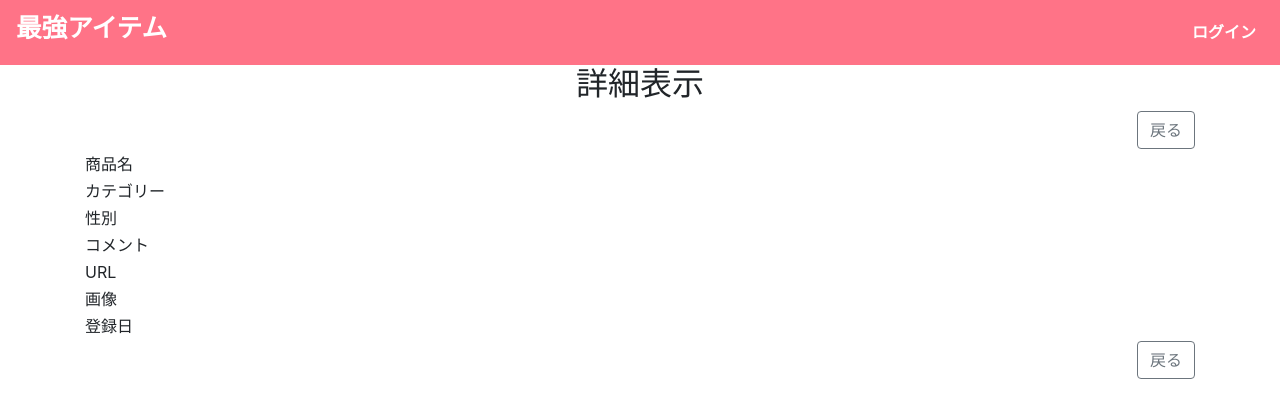
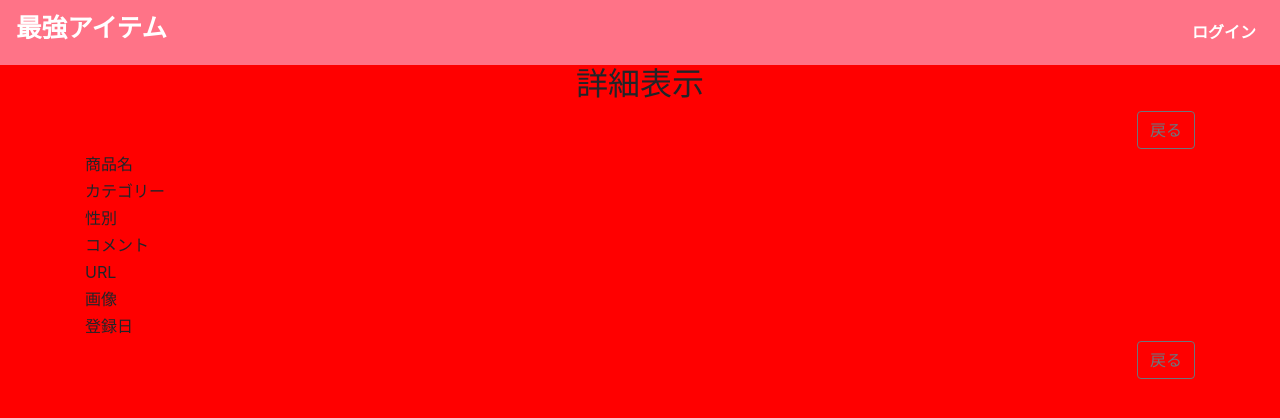
Before and after one commit to mussyu/backback, a Django app: template app/templates/app/item_detail.html in a window 1280 px wide. Shown: the top 418 px of the page. Run offline with Django 3.2, Linux system fonts and the light colour scheme; the template is opened without the code that fills it, so the values that code supplies are empty; some libraries are stand-ins or nearby versions.

Commit message:
Change Css

```diff
--- a/app/static/app/css/app.css
+++ b/app/static/app/css/app.css
@@ -1,5 +1,5 @@
 body{
-	background-color: #fff;
+	background-color: red;
 }
 p{
     margin-top: 0;
```
